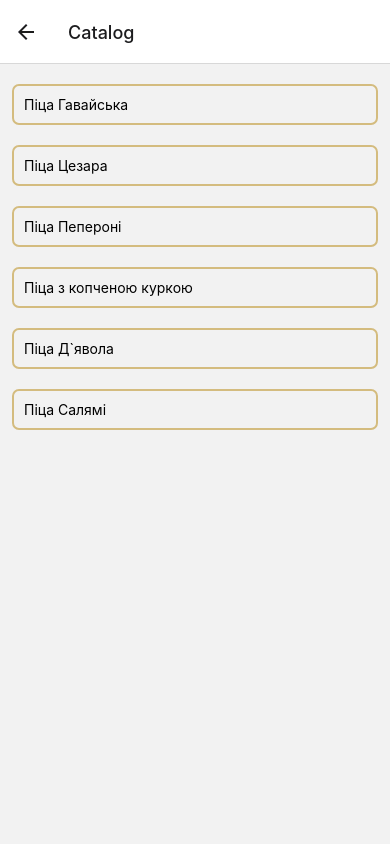
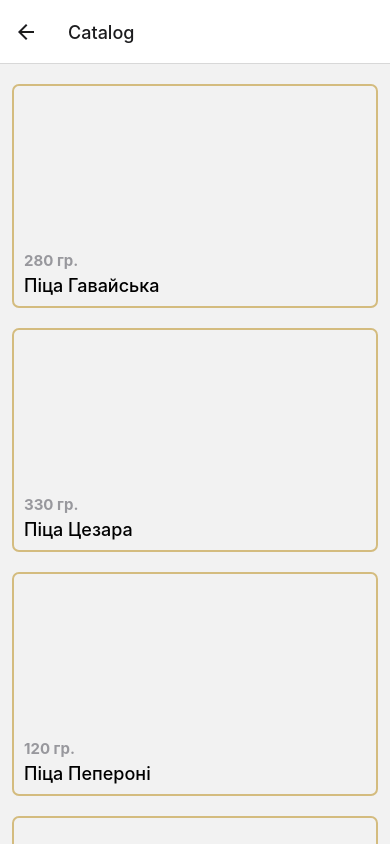
Before and after one commit to macs1756/pizza-list-mobile, a React Native app: screen /Catalog in a window 390 px wide. Shown: the top 844 px of the page. Built offline with nearby package versions, Linux system fonts and the light colour scheme.

Commit message:
add part styles for my catalog items

```diff
--- a/screens/Catalog.tsx
+++ b/screens/Catalog.tsx
@@ -1,6 +1,6 @@
 import React from 'react';
 import { StatusBar } from 'expo-status-bar'
-import { View, Text, StyleSheet, Image, TouchableOpacity  } from 'react-native';
+import { View, Text, StyleSheet, Image, TouchableOpacity } from 'react-native';
 import { dataPiza } from '../data/catalog.piza'
 
 
@@ -9,9 +9,15 @@ const Catalog = () => {
     <View style={styles.container}>
 
       {
-        dataPiza.map((e, i)=>(
+        dataPiza.map((e, i) => (
           <View key={e?.title + i} style={styles.catalogItem}>
-            <Text>{e?.title}</Text>
+
+            <View style={styles.pizzaImageWrapper}>
+
+            </View>
+
+            <Text style={styles.pizzaWeight}>{e?.weight + ' гр.'}</Text>
+            <Text style={styles.pizzaTitle}>{e?.title}</Text>
           </View>
         ))
       }
@@ -38,7 +44,26 @@ const styles = StyleSheet.create({
     width: '100%',
     padding: 10,
     marginBottom: 20
+  },
+
+  pizzaWeight: {
+    fontWeight: '700',
+    color: '#98989d',
+    fontSize: 15,
+    paddingTop: 5,
+    paddingBottom: 5
+  },
+
+  pizzaTitle: {
+    fontSize: 18,
+    fontWeight: '500',
+  },
+
+  pizzaImageWrapper: {
+    width: '100%',
+    height: 150
   }
+
 });
 
 
```
